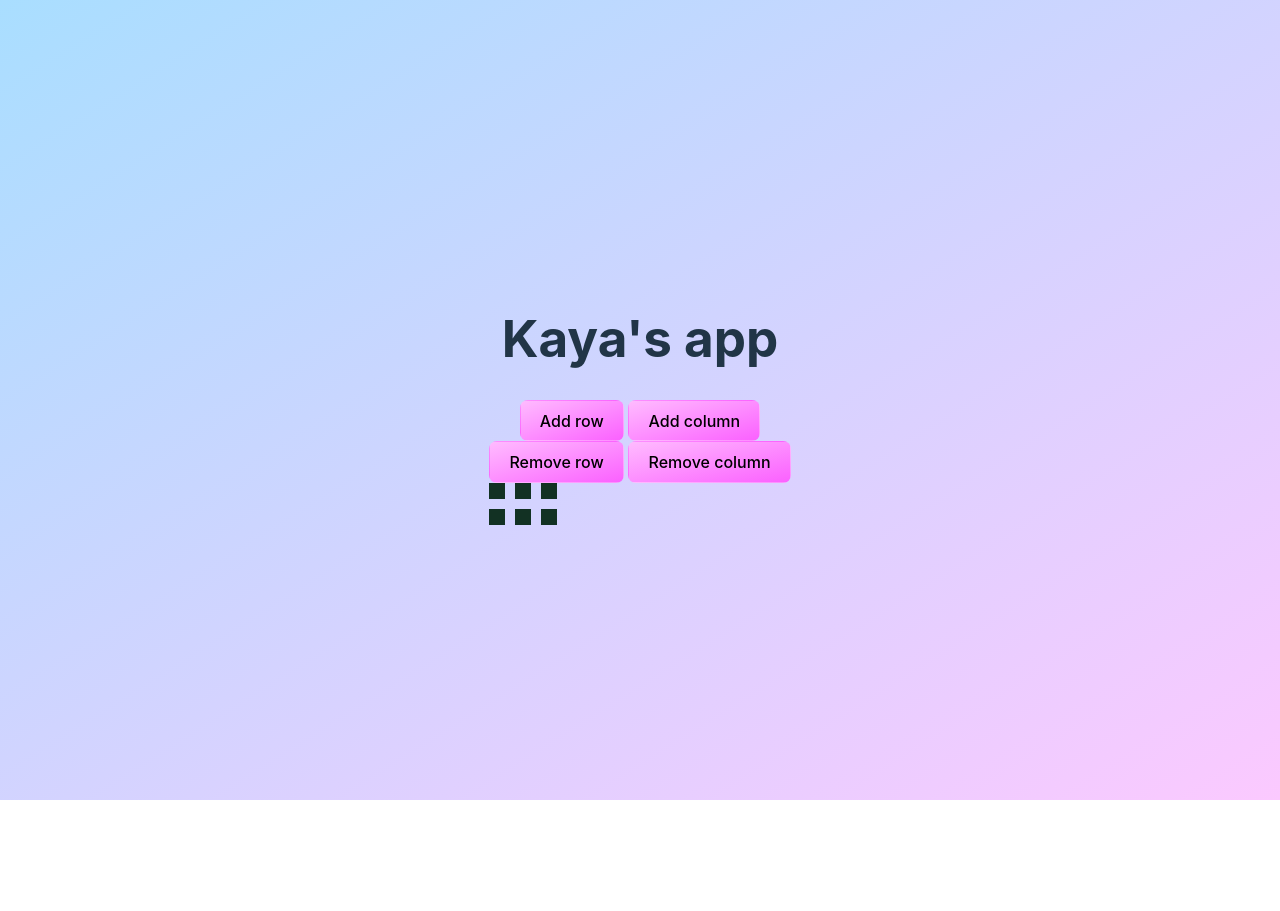
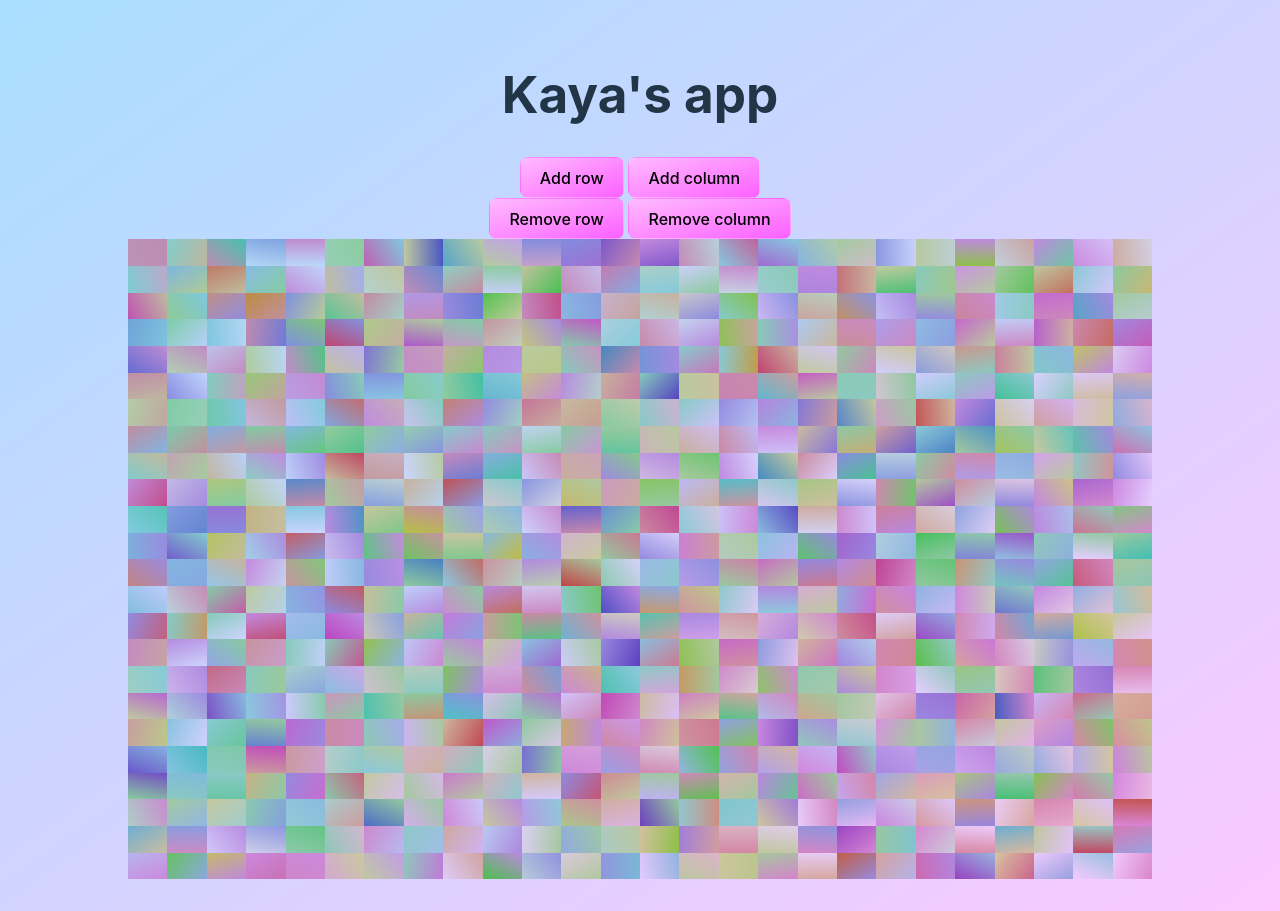
Before and after one commit to squirrelkit/dads-webdev-course, a Svelte app: page / in a window 1280 px wide. Before the commit the page ends 800 px from the top, so only its background shows below. Built offline with nearby package versions, Linux system fonts and the light colour scheme.

Commit message:
lovely grid of squares that can infinitly be squashed

```diff
--- a/src/App.svelte
+++ b/src/App.svelte
@@ -5,9 +5,8 @@
   import Card from "./components/Card.svelte";
   import Box from "./components/Box.svelte";
 
-  let columns = 3;
-  let rows = 2;
-
+  let columns = 26;
+  let rows = 24;
 </script>
 
 <main>
@@ -33,7 +32,12 @@
     {#each Array(columns) as column}
       <div class="card-row-wrapper">
         {#each Array(rows) as card}
-          <Box />
+          <Box let:hue1 let:hue2 let:hue3 let:alpha>
+            <div
+              class="box-color"
+              style="background: linear-gradient({hue3}deg, hsla({hue1}, 50%, 50%, {alpha}), hsla({hue2}, 50%, 50%, .5) 100%);"
+            ></div>
+          </Box>
         {/each}
       </div>
     {/each}
@@ -44,4 +48,8 @@
   .button {
     background: linear-gradient(to bottom right, #ffbbff, #fb61ff);
   }
+
+  .box-color {
+    flex: 1;
+  }
 </style>
--- a/src/app.css
+++ b/src/app.css
@@ -23,7 +23,7 @@ a:hover {
   color: #535bf2;
 }
 
-.flex2 {
+.flex {
   display: flex;
 }
 
@@ -47,13 +47,17 @@ h1 {
 
 .card-column-wrapper {
   display: flex;
-  gap: 10px;
+  /* gap: 10px; */
+  width: 80vw;
+  height: 80vh;
+  overflow: hidden;
 }
 
 .card-row-wrapper{
   display: flex;
   flex-direction: column;
-  gap: 10px;
+  /* gap: 10px; */
+  width: 100%;
 }
 
 #app {
--- a/src/components/Box.svelte
+++ b/src/components/Box.svelte
@@ -1,13 +1,25 @@
-<div class="box">
+<script>
+    const randomHue = () => {
+        return Math.floor(Math.random() * 360);
+    }
 
+    const randomAlpha = () => {
+        return Math.random();
+    }
+
+    $: hue1 = randomHue();
+    $: hue2 = randomHue();
+    $: hue3 = randomHue();
+    $: alpha = randomAlpha();
+</script>
+
+<div class="box flex">
+    <slot {hue1} {hue2} {hue3} {alpha}/>
 </div>
 
 <style>
     .box {
-        max-width: 1rem;
-        max-height: 1rem;
-        width: 100px;
-        height: 100px;
-        background-color: #123123;
+        width: 100%;
+        height: 100%;
     }
 </style>
--- a/src/components/Card.svelte
+++ b/src/components/Card.svelte
@@ -49,6 +49,7 @@
 
     .flex {
         display: flex;
+        width: 100%;
     }
 
     .card-wrapper {
```
